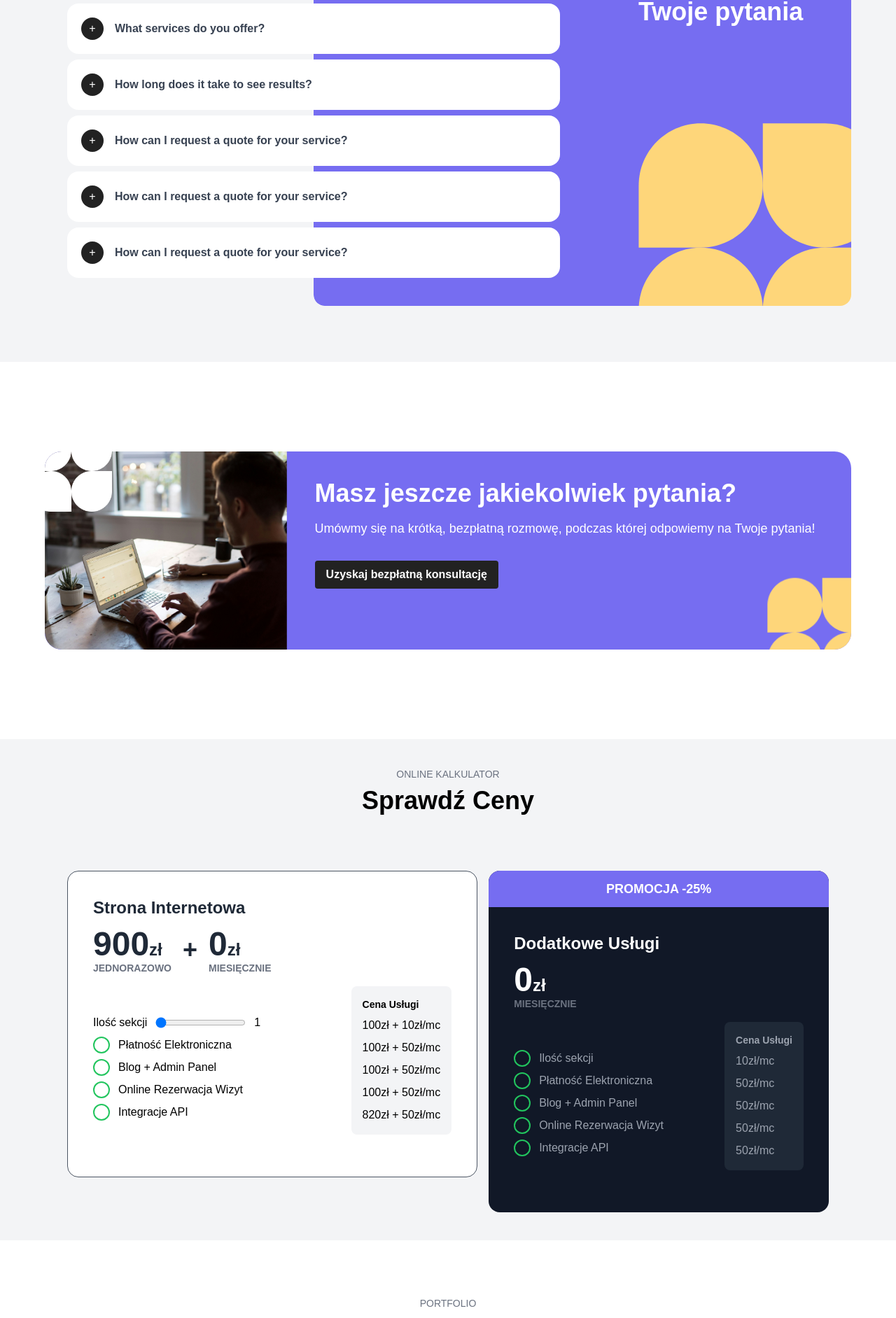
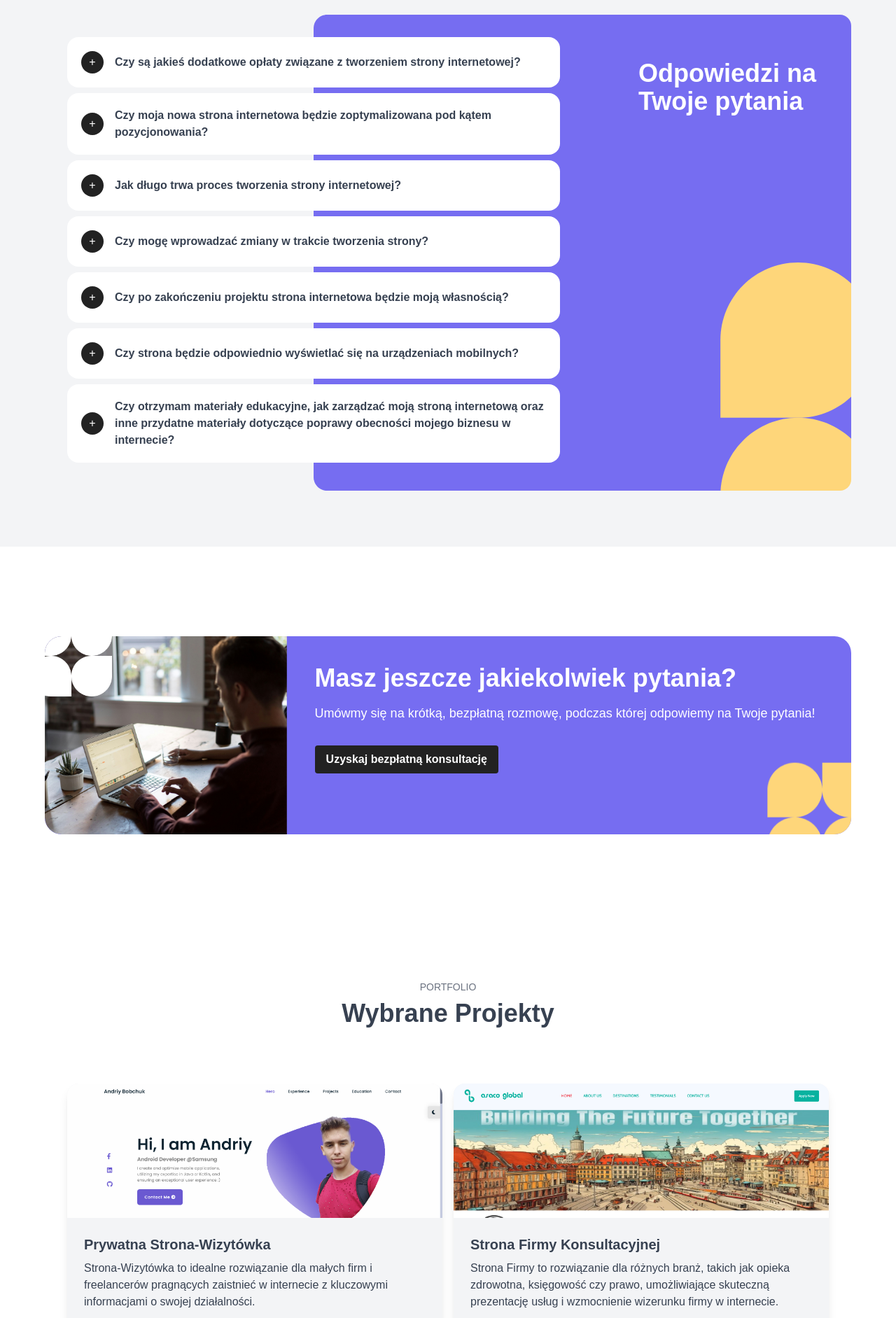
Before and after one commit to youssefalb/smmweb, a React (Create React App) app in the folder smmwebreact/: page / in a window 1280 px wide. Shown: the part 2888-4771 px from the top of the page at 70% size. Built offline with nearby package versions, Linux system fonts and the light colour scheme.

Commit message:
Minor fixes + FAQ section questions

```diff
--- a/smmwebreact/src/App.tsx
+++ b/smmwebreact/src/App.tsx
@@ -25,7 +25,7 @@ function App() {
       <FeaturesSection/>
       <FaqSection />
       <ConsultationSection />
-      <Pricing/>
+      {/* <Pricing/> */}
       <BestWorkSection/>
       <TeamSection />
       <Motto/>
--- a/smmwebreact/src/components/BestWorkSection.tsx
+++ b/smmwebreact/src/components/BestWorkSection.tsx
@@ -10,7 +10,7 @@ interface ProjectCardProps {
 
 const ProjectCard: React.FC<ProjectCardProps> = ({ title, description, imageUrl, redirectUrl }) => {
     return (
-        <div className="bg-gray-200 rounded-2xl overflow-hidden shadow-lg flex flex-col items-center text-left">
+        <div className="bg-gray-100 rounded-2xl overflow-hidden shadow-lg flex flex-col items-center text-left">
             <div className="w-full bg-cover h-48" style={{ backgroundImage: `url(${imageUrl})` }}>
             </div>
             {/* Content section below the image */}
@@ -33,16 +33,16 @@ const BestWorkSection = () => {
                 subtitle="Portfolio"
                 backgroundColor="bg-white"
             >
-                <div className="px-4 sm:px-6 lg:px-8 grid grid-cols-1 md:grid-cols-2 lg:grid-cols-2 gap-4">
+                <div className="px-4 pb-20 sm:px-6 lg:px-8 grid grid-cols-1 md:grid-cols-2 lg:grid-cols-2 gap-4">
                         <ProjectCard
-                            title="Strona-Wizytówka"
-                            description="A transformative website design for a financial digital solution that skyrocketed our client's revenue by 60% by the end of 2023."
+                            title="Prywatna Strona-Wizytówka"
+                            description="Strona-Wizytówka to idealne rozwiązanie dla małych firm i freelancerów pragnących zaistnieć w internecie z kluczowymi informacjami o swojej działalności. "
                             imageUrl="/site1.png"
                             redirectUrl="https://andriybobchuk.com/"
                         />
                         <ProjectCard
-                            title="Strona Agencji Konsultacyjnej"
-                            description="Brief description of another project that highlights significant achievements."
+                            title="Strona Firmy Konsultacyjnej"
+                            description="Strona Firmy to rozwiązanie dla różnych branż, takich jak opieka zdrowotna, księgowość czy prawo, umożliwiające skuteczną prezentację usług i wzmocnienie wizerunku firmy w internecie."
                             imageUrl="/site2.png"
                             redirectUrl="https://asaco-global.com/"
                         />
--- a/smmwebreact/src/components/FaqSection.tsx
+++ b/smmwebreact/src/components/FaqSection.tsx
@@ -10,12 +10,13 @@ interface FAQItem {
 
 // Sample FAQ data
 const faqs: FAQItem[] = [
-    { question: 'Do you offer flexible payment options?', answer: 'Yes, we provide a variety of payment options to suit our customers\' needs and ensure easy payment process.' },
-    { question: 'What services do you offer?', answer: 'We offer a wide range of digital services including digital marketing, web design, SEO, graphic design, content creation, and social media management.' },
-    { question: 'How long does it take to see results?', answer: 'The time to see results can vary depending on several factors including the nature of your project and the specific services engaged. Typically, clients start to see tangible results within a few weeks to a few months.' },
-    { question: 'How can I request a quote for your service?', answer: 'You can request a quote by contacting us through our website, via email, or by phone. We will get back to you with a detailed proposal after understanding your requirements.' },
-    { question: 'How can I request a quote for your service?', answer: 'You can request a quote by contacting us through our website, via email, or by phone. We will get back to you with a detailed proposal after understanding your requirements.' },
-    { question: 'How can I request a quote for your service?', answer: 'You can request a quote by contacting us through our website, via email, or by phone. We will get back to you with a detailed proposal after understanding your requirements.' }
+    { question: 'Czy są jakieś dodatkowe opłaty związane z tworzeniem strony internetowej?', answer: 'Płatność za stworzenie witryny internetowej jest jednorazowa. Otrzymasz od nas szczegółową wycenę przed rozpoczęciem prac, która pozostanie niezmieniona przez cały czas tworzenia projektu. Możesz zdecydować się na dodatkowe usługi, które są płatne, ale nie są obowiązkowe.' },
+    { question: 'Czy moja nowa strona internetowa będzie zoptymalizowana pod kątem pozycjonowania?', answer: 'Tak, tworzymy nowoczesne witryny internetowe zgodne z aktualnymi wytycznymi Google. Dzięki temu strony są przygotowane do skutecznego pozycjonowania w wynikach wyszukiwania.' },
+    { question: 'Jak długo trwa proces tworzenia strony internetowej?', answer: 'Standardowe strony internetowe tworzymy w ciągu 48 godzin od otrzymania wszystkich niezbędnych informacji. Dla bardziej zaawansowanych projektów czas realizacji może być dłuższy.' },
+    { question: 'Czy mogę wprowadzać zmiany w trakcie tworzenia strony?', answer: 'Tak, w procesie projektowania przewidziane są trzy rundy korekt. Możesz przedstawić nam swoje sugestie w każdym momencie tworzenia strony.' },
+    { question: 'Czy po zakończeniu projektu strona internetowa będzie moją własnością?', answer: 'Tak, po zakończeniu projektu otrzymasz pełne prawa do strony wraz z wszystkimi niezbędnymi dostępami do jej zarządzania i kopią zapasową.' },
+    { question: 'Czy strona będzie odpowiednio wyświetlać się na urządzeniach mobilnych?', answer: 'Tak, wszystkie nasze strony są responsywne, co oznacza, że będą się one poprawnie wyświetlać na różnych urządzeniach, w tym na tabletach, komputerach i smartfonach.' },
+    { question: 'Czy otrzymam materiały edukacyjne, jak zarządzać moją stroną internetową oraz inne przydatne materiały dotyczące poprawy obecności mojego biznesu w internecie?', answer: 'Tak, po zakończeniu projektu strony WWW dostarczymy Ci materiały edukacyjne dotyczące zarządzania Twoją stroną oraz poradnik, jak poprawić widoczność Twojego biznesu w internecie.' }
 ];
 
 const FaqSection: React.FC = () => {
--- a/smmwebreact/src/components/Hero.tsx
+++ b/smmwebreact/src/components/Hero.tsx
@@ -3,8 +3,8 @@ import heroImage from '../assets/images/hero.png'; // Ensure this path matches y
 
 export default function HeroSection() {
     return (
-        <section className="bg-white pt-16 pb-20 px-4 sm:px-6 lg:px-8">
-            <div className="max-w-6xl mx-auto flex flex-col lg:flex-row justify-between items-center">
+        <section className=" bg-white pt-16 pb-20 px-4 sm:px-6 lg:px-8">
+            <div className="max-w-6xl h-[80vh] mx-auto flex flex-col lg:flex-row justify-between items-center">
                 <div className="lg:flex-1">
                 <h1 className="text-7xl font-bold text-gray-900 mb-6">Twoja Firma w <span className="text-purple">Internecie!</span></h1>
                     <p className="text-lg text-black mb-4">
```
